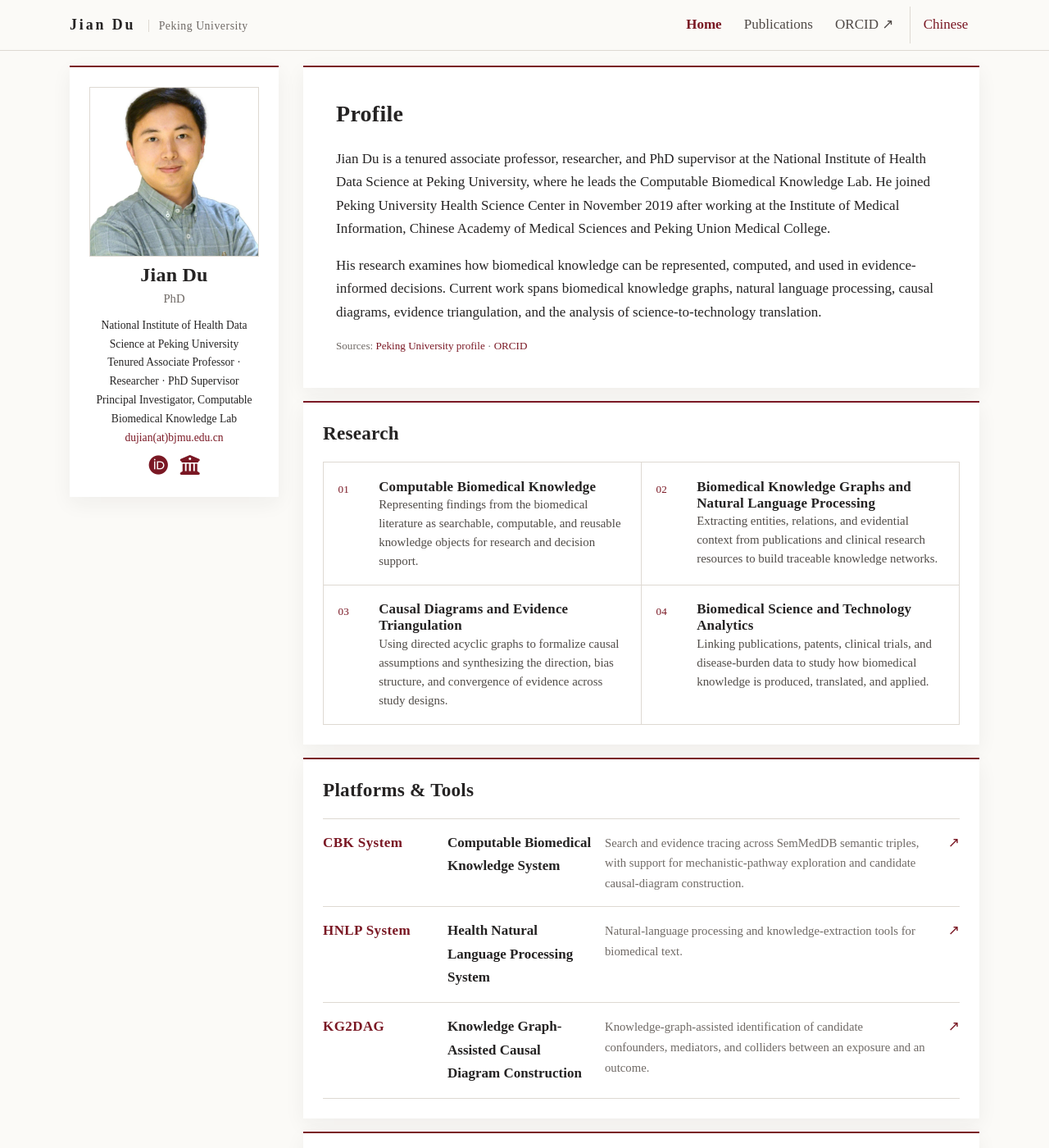
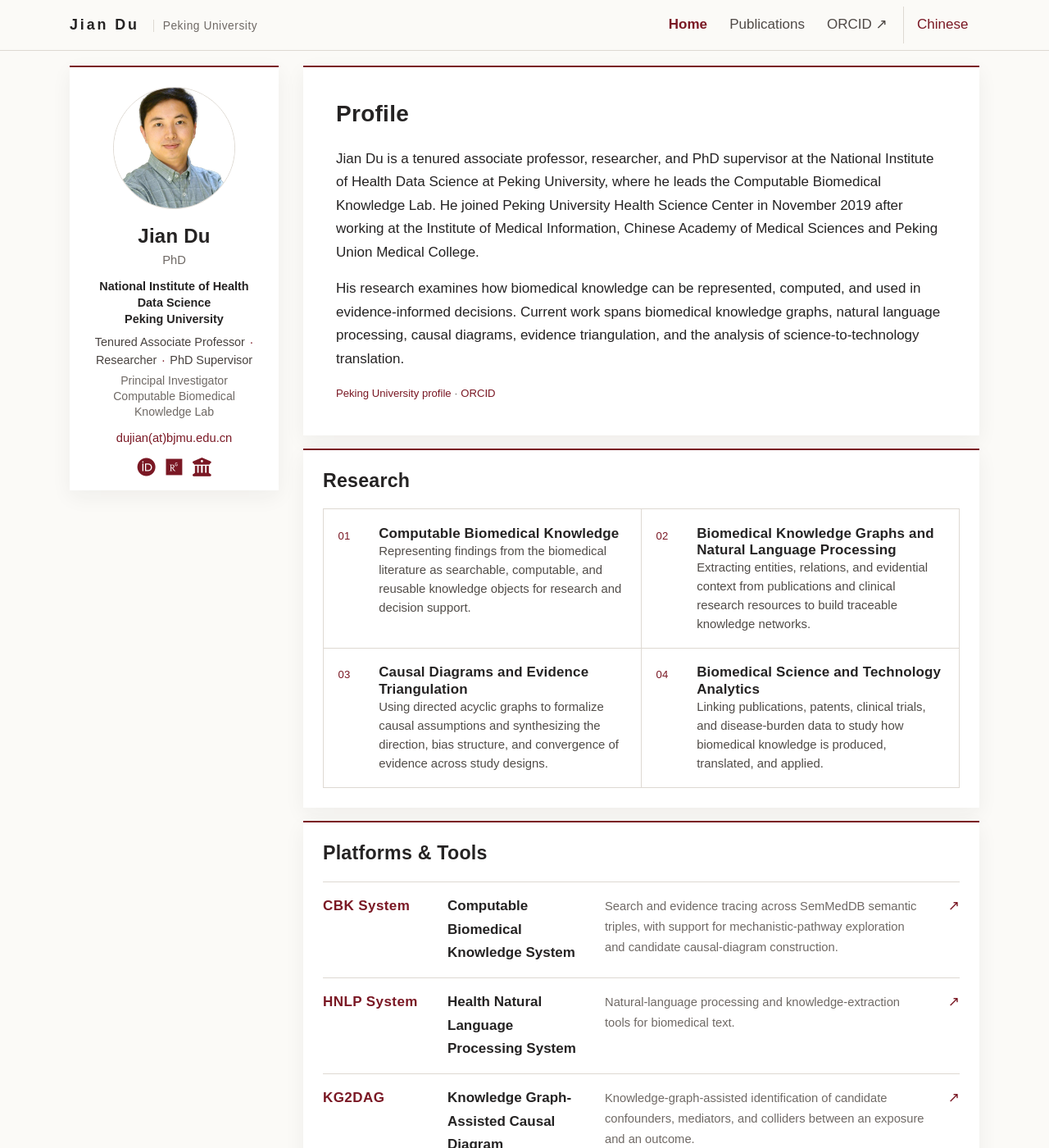
Before and after one commit to dujian-pku/dujian-pku.github.io, a Jekyll site: the page built from index.html, in a window 1280 px wide and 1400 px high. Shown: the whole window at 82% size. Built offline with Jekyll 4.4.1, drawn with Linux system fonts in a browser that asks for light colours; nearby versions of some CDN libraries; a style sheet for code colours, icons or effects is not loaded.

Commit message:
Refine profile card and add ResearchGate

```diff
--- a/_includes/widgets/profile_card_mini.html
+++ b/_includes/widgets/profile_card_mini.html
@@ -7,7 +7,7 @@
                     <div class="col">
                         {% if profile.portrait_url %}
                         <!-- When the screen is wider than md, float the portrait on the right -->
-                        <div class="figure d-none d-md-block">
+                        <div class="profile-portrait-wrap d-none d-md-flex">
                             <img
                                 src="{{ profile.portrait_url | relative_url }}"
                                 class="figure-img img-fluid portrait-image"
@@ -33,15 +33,33 @@
                     </div>
                 </div>
 
-                <div class="row small">
-                    <div class="col text-center">
-                        {{ profile.affiliation_short }}<br/>
-                        {{ profile.role_line }}<br/>
-                        {{ profile.lab_line }}
+                <div class="row">
+                    <div class="col text-center profile-identity">
+                        <div class="profile-affiliation">
+                            {% if profile.affiliation_lines %}
+                                {% for line in profile.affiliation_lines %}<span>{{ line }}</span>{% endfor %}
+                            {% else %}
+                                <span>{{ profile.affiliation_short }}</span>
+                            {% endif %}
+                        </div>
+                        <div class="profile-role-list">
+                            {% if profile.roles %}
+                                {% for role in profile.roles %}<span>{{ role }}</span>{% endfor %}
+                            {% else %}
+                                <span>{{ profile.role_line }}</span>
+                            {% endif %}
+                        </div>
+                        <div class="profile-lab">
+                            {% if profile.lab_lines %}
+                                {% for line in profile.lab_lines %}<span>{{ line }}</span>{% endfor %}
+                            {% else %}
+                                <span>{{ profile.lab_line }}</span>
+                            {% endif %}
+                        </div>
                     </div>
                 </div>
 
-                <div class="row small">
+                <div class="row profile-contact">
                     <div class="col text-center">
                         <a class="email-text" href="mailto:{{ profile.email | encode_email }}">
                             {{ profile.email | replace: "@", "(at)" }}
@@ -49,8 +67,8 @@
                     </div>
                 </div>
 
-                <div class="row pt-2">
-                    <div class="col text-center h4">
+                <div class="row">
+                    <div class="col profile-social-links">
                         {% if profile.gscholar %}
                         {%- if profile.gscholar contains 'scholar.google' -%}
                         {%- assign gscholar_url = profile.gscholar -%}
@@ -87,13 +105,19 @@
                         {% endif %}
 
                         {% if profile.orcid %}
-                        <a class="px-1 no-break" target="_blank" href="https://orcid.org/{{ profile.orcid }}">
-                            <i class="fab fa-orcid"></i>
+                        <a class="no-break" target="_blank" rel="noopener noreferrer" href="https://orcid.org/{{ profile.orcid }}" aria-label="ORCID" title="ORCID">
+                            <i class="fab fa-orcid" aria-hidden="true"></i>
+                        </a>
+                        {% endif %}
+
+                        {% if profile.researchgate %}
+                        <a class="no-break" target="_blank" rel="noopener noreferrer" href="{{ profile.researchgate }}" aria-label="ResearchGate" title="ResearchGate">
+                            <i class="fab fa-researchgate" aria-hidden="true"></i>
                         </a>
                         {% endif %}
 
                         {% if profile.institutional_profile %}
-                        <a class="px-1 no-break" target="_blank" rel="noopener noreferrer" href="{{ profile.institutional_profile }}" aria-label="{% if page.locale == 'zh' %}北京大学个人主页{% else %}Peking University profile{% endif %}">
+                        <a class="no-break" target="_blank" rel="noopener noreferrer" href="{{ profile.institutional_profile }}" aria-label="{% if page.locale == 'zh' %}北京大学个人主页{% else %}Peking University profile{% endif %}" title="{% if page.locale == 'zh' %}北京大学个人主页{% else %}Peking University profile{% endif %}">
                             <i class="fas fa-building-columns" aria-hidden="true"></i>
                         </a>
                         {% endif %}
--- a/assets/css/global.css
+++ b/assets/css/global.css
@@ -15,7 +15,7 @@
 }
 
 body {
-    font-family: "Times New Roman", "STFangsong", "FangSong", "仿宋", serif;
+    font-family: Arial, "Microsoft YaHei", "微软雅黑", "PingFang SC", sans-serif;
     font-size: 17px;
     font-weight: 400;
     line-height: 1.68;
@@ -27,7 +27,7 @@
 
 h1, h2, h3, h4, h5, h6,
 .h1, .h2, .h3, .h4, .h5, .h6 {
-    font-family: "Times New Roman", "STFangsong", "FangSong", "仿宋", serif;
+    font-family: Arial, "Microsoft YaHei", "微软雅黑", "PingFang SC", sans-serif;
     font-weight: 700;
     letter-spacing: 0.01em;
 }
@@ -110,15 +110,22 @@
     border-left: 1px solid var(--line);
 }
 
+.profile-portrait-wrap {
+    justify-content: center;
+    margin-bottom: 0.7rem;
+}
+
 .portrait-image {
-    width: 100%;
+    width: min(72%, 168px);
     aspect-ratio: 1 / 1;
     object-fit: cover;
+    object-position: 50% 38%;
+    border-radius: 50%;
     border: 1px solid var(--line);
 }
 
 .portrait-mobile {
-    width: min(62vw, 250px);
+    width: min(44vw, 176px);
 }
 
 .profile-name-en {
@@ -126,6 +133,68 @@
     font-size: 0.92rem;
     margin-top: -0.35rem;
     margin-bottom: 0.55rem;
+}
+
+.profile-identity {
+    font-size: 0.9rem;
+    line-height: 1.4;
+}
+
+.profile-affiliation {
+    font-weight: 700;
+    margin-bottom: 0.48rem;
+}
+
+.profile-affiliation span,
+.profile-lab span {
+    display: block;
+}
+
+.profile-role-list {
+    display: flex;
+    flex-wrap: wrap;
+    justify-content: center;
+    gap: 0.08rem 0.35rem;
+    color: #48423f;
+}
+
+.profile-role-list span {
+    white-space: nowrap;
+}
+
+.profile-role-list span:not(:last-child)::after {
+    color: var(--pku-red);
+    content: "·";
+    margin-left: 0.35rem;
+}
+
+.profile-lab {
+    color: var(--muted);
+    font-size: 0.88rem;
+    line-height: 1.34;
+    margin-top: 0.42rem;
+}
+
+.profile-contact {
+    font-size: 0.92rem;
+    margin-top: 0.65rem;
+}
+
+.profile-social-links {
+    display: flex;
+    align-items: center;
+    justify-content: center;
+    gap: 0.78rem;
+    font-size: 1.42rem;
+    line-height: 1;
+    margin-top: 0.75rem;
+}
+
+.profile-social-links a {
+    display: inline-flex;
+    align-items: center;
+    justify-content: center;
+    text-decoration: none;
 }
 
 .text-profile-position {
@@ -316,7 +385,7 @@
 }
 
 .email-text {
-    font-family: "Times New Roman", serif;
+    font-family: Arial, sans-serif;
 }
 
 .inline-badge {
```
Also changed, not shown: _data/profile.yml (+11 -1 lines), _data/profile_en.yml (+13 -1 lines).
